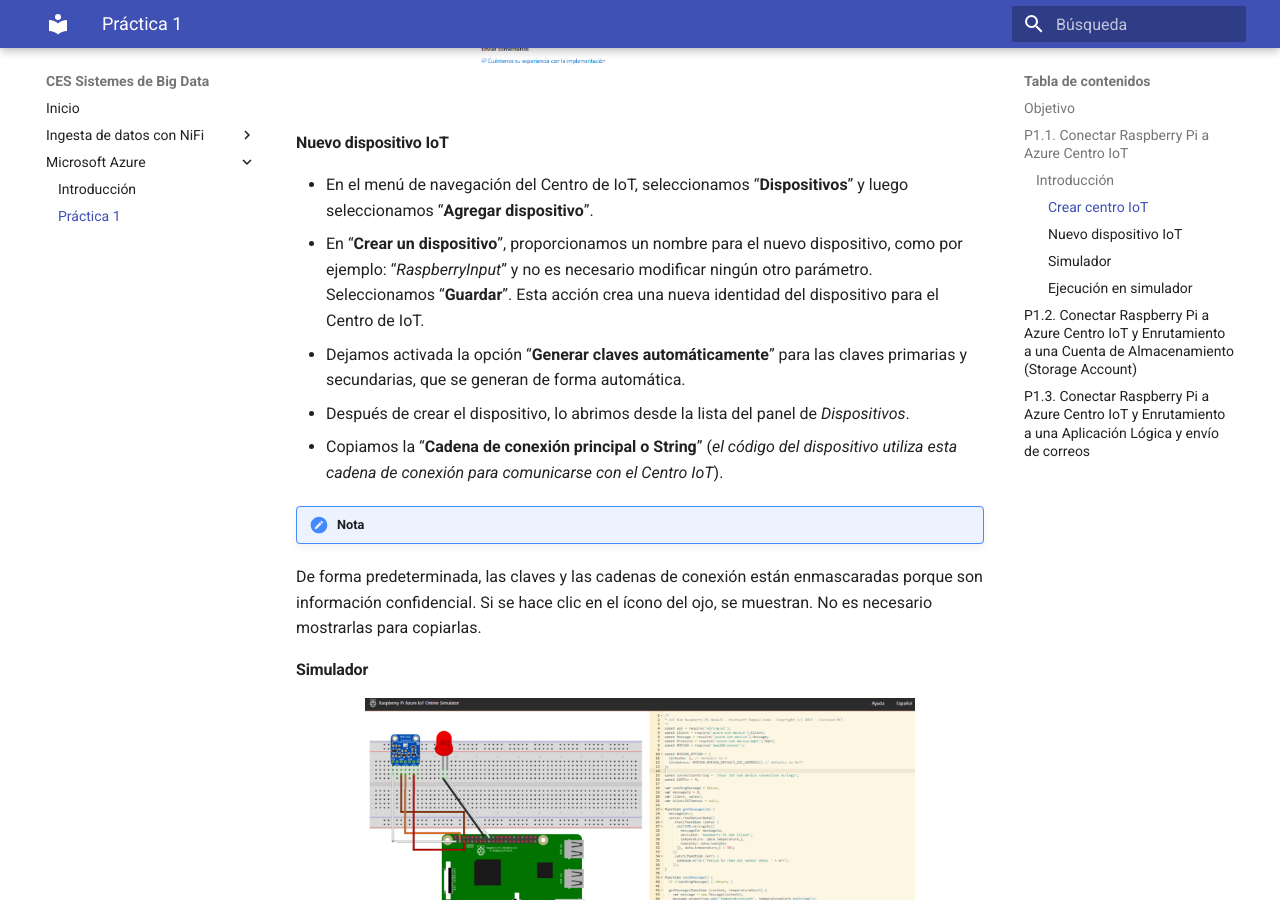
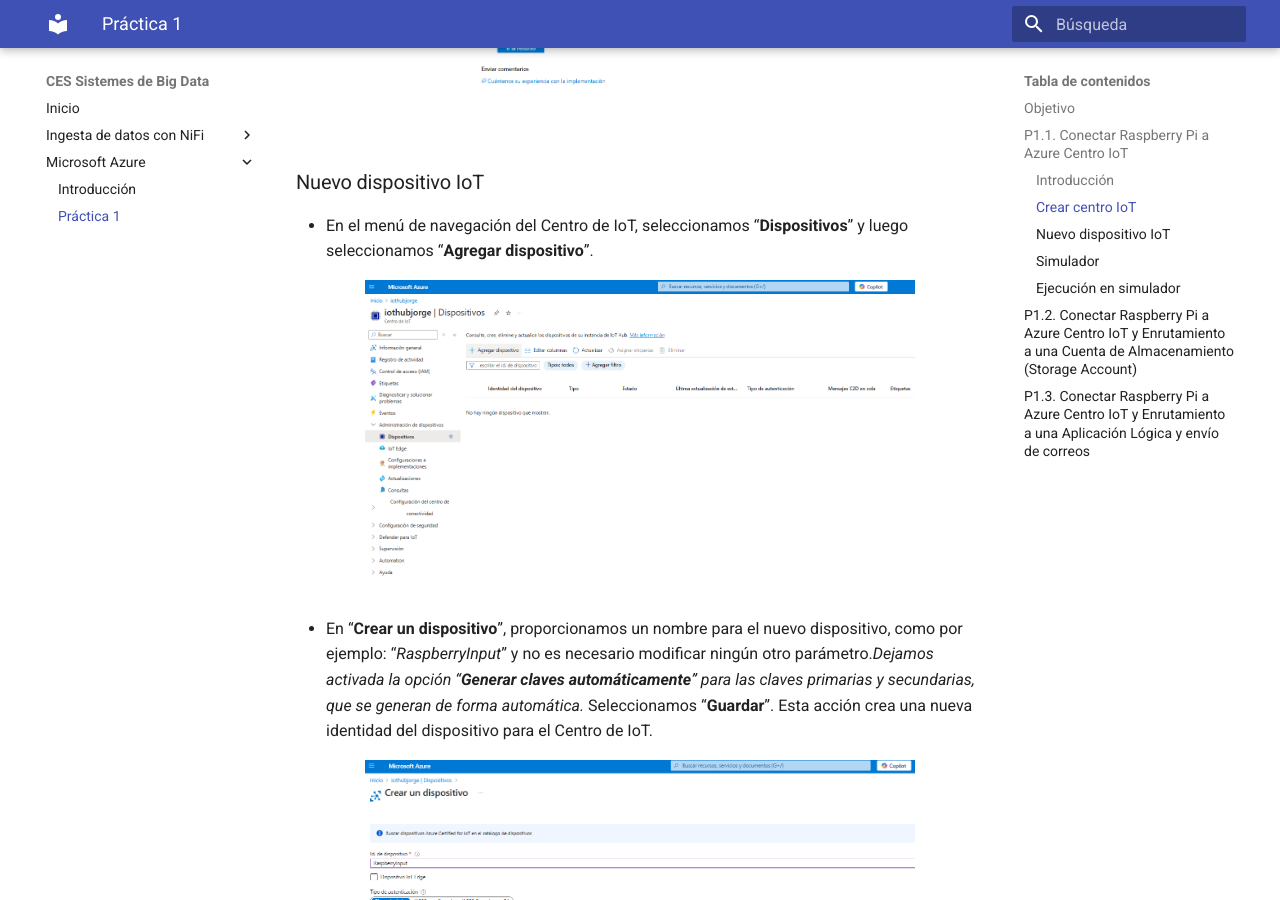
Before and after one commit to jorsodom/bigdata-sb, an MkDocs documentation site: the page built from docs/azure/AzurePractica1.md, in a window 1280 px wide and 900 px high, scrolled down 4579 px. Built offline with MkDocs 1.6.1 and Material for MkDocs 9.7.7, drawn with Linux system fonts in a browser that asks for light colours; some of the changed text lies outside the part shown.

Commit message:
test azure

```diff
--- a/docs/azure/AzurePractica1.md
+++ b/docs/azure/AzurePractica1.md
@@ -28,7 +28,7 @@
 - [x] Registraremos un dispositivo para Raspberry Pi en Azure Centro IoT.
 - [x] Configuraremos el simulador Raspberry Pi.
 - [x] Ejecutaremos una aplicación de ejemplo en la Raspberry Pi para enviar datos del sensor al Centro IoT Hub.
-#### Crear centro IoT
+### Crear centro IoT
 -       Creamos un nuevo recurso ****Centro de IoT****.
 <div align="center">
 <img src="../../img/azurep1_5.png" alt="Azure p1"
@@ -52,17 +52,19 @@
 <div align="center"><img src="../../img/azurep1_10.png" alt="Azure p1" width="80%" /></div>
 <div align="center"><img src="../../img/azurep1_11.png" alt="Azure p1" width="80%" /></div>
 
-#### Nuevo dispositivo IoT
+### Nuevo dispositivo IoT
 -       En el menú de navegación del Centro de IoT, seleccionamos “**Dispositivos**” y luego seleccionamos “**Agregar dispositivo**”.
--       En “**Crear un dispositivo**”, proporcionamos un nombre para el nuevo dispositivo, como por ejemplo: “*RaspberryInput*” y no es necesario modificar ningún otro parámetro. Seleccionamos “**Guardar**”. Esta acción crea una nueva identidad del dispositivo para el Centro de IoT.
--       Dejamos activada la opción “**Generar claves automáticamente**” para las claves primarias y secundarias, que se generan de forma automática.
+<div align="center"><img src="../../img/azurep1_13.png" alt="Azure p1" width="80%" /></div>
+-       En “**Crear un dispositivo**”, proporcionamos un nombre para el nuevo dispositivo, como por ejemplo: “*RaspberryInput*” y no es necesario modificar ningún otro parámetro.*Dejamos activada la opción “**Generar claves automáticamente**” para las claves primarias y secundarias, que se generan de forma automática.* Seleccionamos “**Guardar**”. Esta acción crea una nueva identidad del dispositivo para el Centro de IoT.
+<div align="center"><img src="../../img/azurep1_14.png" alt="Azure p1" width="80%" /></div>
 -       Después de crear el dispositivo, lo abrimos desde la lista del panel de *Dispositivos*.
+<div align="center"><img src="../../img/azurep1_15.png" alt="Azure p1" width="80%" /></div>
 -       Copiamos la “**Cadena de conexión principal o String**” (*el código del dispositivo utiliza esta cadena de conexión para comunicarse con el Centro IoT*).
+<div align="center"><img src="../../img/azurep1_16.png" alt="Azure p1" width="80%" /></div>
 
-!!! note "Nota"
-De forma predeterminada, las claves y las cadenas de conexión están enmascaradas porque son información confidencial. Si se hace clic en el ícono del ojo, se muestran. No es necesario mostrarlas para copiarlas.
+!!! note "Nota" De forma predeterminada, las claves y las cadenas de conexión están enmascaradas porque son información confidencial. Si se hace clic en el ícono del ojo, se muestran. No es necesario mostrarlas para copiarlas.
 
-#### Simulador
+### Simulador
 <div align="center">
 <img src="../../img/azurep1_4.png" alt="Azure p1"
 width="80%" />
@@ -71,20 +73,21 @@
 
 Hay tres áreas en este simulador:
 
--     **Circuito**: El circuito predeterminado consiste en una Raspberry Pi conectada a un sensor BME280 y un LED. No se puede modificar.
+- **Circuito**: El circuito predeterminado consiste en una Raspberry Pi conectada a un sensor BME280 y un LED. No se puede modificar.
 
- -     **Área de codificación**: Un editor de código en línea para programar con Raspberry Pi. La aplicación de ejemplo predeterminada permite recopilar datos del sensor BME280 y enviarlos a Azure IoT Hub. La aplicación es totalmente compatible con dispositivos reales.
+ - **Área de codificación**: Un editor de código en línea para programar con Raspberry Pi. La aplicación de ejemplo predeterminada permite recopilar datos del sensor BME280 y enviarlos a Azure IoT Hub. La aplicación es totalmente compatible con dispositivos reales.
 
--     **Ventana de consola integrada**: Muestra la salida del código. En la parte superior aparecen tres botones:
-        -     **Run (Ejecutar)**: Ejecuta la aplicación en el área de codificación.
-        -     **Reset (Restablecer)**: Restablece el área de codificación a la aplicación de ejemplo predeterminada.
-        -     **Fold/Expand (Comprimir/Expandir)**: A la derecha hay un botón para plegar o expandir la ventana de la consola.
+- **Ventana de consola integrada**: Muestra la salida del código. En la parte superior aparecen tres botones:
+        - **Run (Ejecutar)**: Ejecuta la aplicación en el área de codificación.
+        - **Reset (Restablecer)**: Restablece el área de codificación a la aplicación de ejemplo predeterminada.
+        - **Fold/Expand (Comprimir/Expandir)**: A la derecha hay un botón para plegar o expandir la ventana de la consola.
 
-#### Ejecución en simulador
+### Ejecución en simulador
 -       Sobre el código por defecto del simulador web, **modificamos** la linia 15 dónde pone "*Your IoT hub device connection string*" para la cadena de conexión que hemos generado en Azure IoT Hub antes.
 <div align="center"><img src="../../img/azurep1_2.png" alt="Azure p1" width="80%" /></div>
 -       Seleccionar "**Ejecutar**" o escribir "**npm start**" para ejecutar.
 Debemos de revisar el resultado del sensor y los mensajes generados.
 <div align="center"><img src="../../img/azurep1_3.png" alt="Azure p1" width="80%" /></div>
+
 ## P1.2. Conectar Raspberry Pi a Azure Centro IoT y Enrutamiento a una Cuenta de Almacenamiento (Storage Account)
 ## P1.3. Conectar Raspberry Pi a Azure Centro IoT y Enrutamiento a una Aplicación Lógica y envío de correos
```
Also changed, not shown: docs/img/azurep1_13.png (added), docs/img/azurep1_14.png (added), docs/img/azurep1_15.png (added), docs/img/azurep1_16.png (added).
